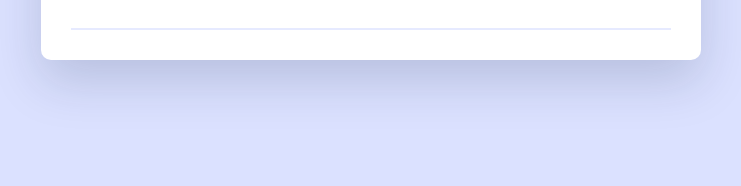
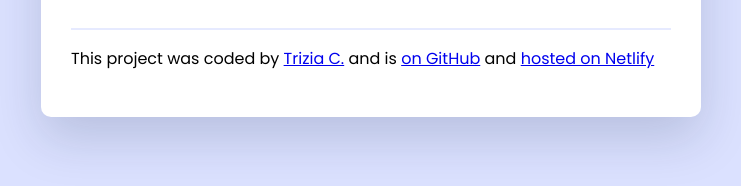
Before and after one commit to zia-27/my-own-weather-app, a plain HTML site: page index.html in a window 1280 px wide. Shown: the part 510-696 px from the top of the page, without its empty margins (269-1010 px from the left). Drawn offline with Linux system fonts and the light colour scheme; a web font is replaced by a local one.

Commit message:
Added a footer.
Attached with appropriate links.

```diff
--- a/index.html
+++ b/index.html
@@ -55,6 +55,33 @@
           <span class="wind">Wind: 8km/h</span>
         </p>
       </main>
+
+      <footer>
+        <p>
+          This project was coded by
+          <a
+            href="https://github.com/zia-27"
+            target="_blank"
+            class="footer-fonts"
+            >Trizia C.</a
+          >
+          and is
+          <a
+            href="https://github.com/zia-27/Weather-App"
+            target="_blank"
+            class="footer-fonts"
+          >
+            on GitHub</a
+          >
+          and
+          <a
+            href="https://cosmic-daifuku-74537a.netlify.app"
+            target="_blank"
+            class="footer-fonts"
+            >hosted on Netlify</a
+          >
+        </p>
+      </footer>
     </div>
   </body>
 </html>
```
